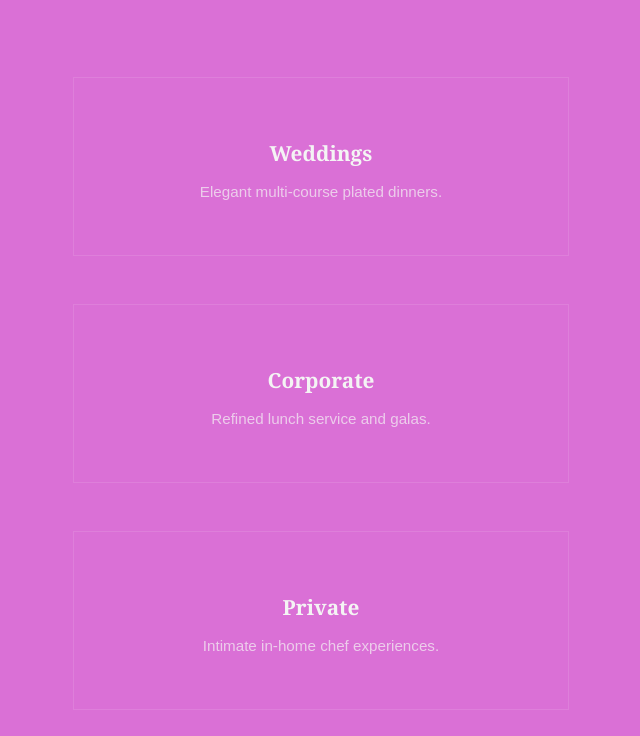
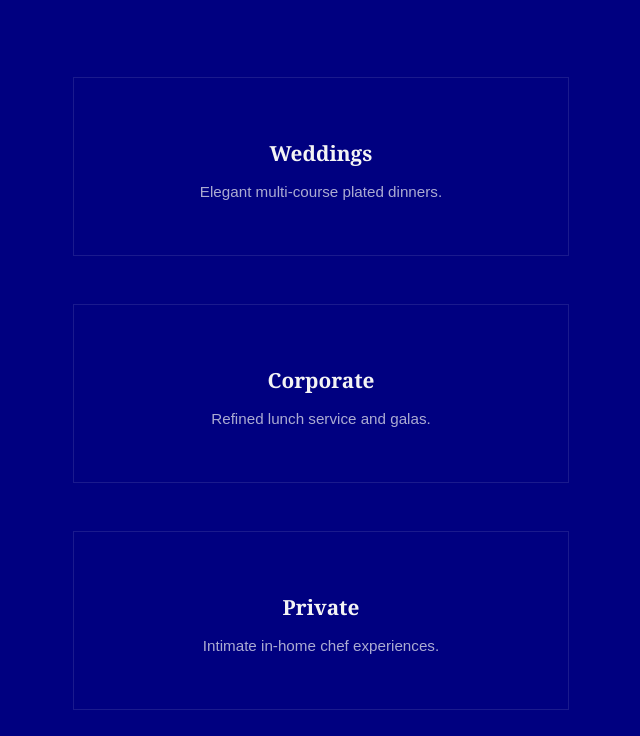
Before and after one commit to srinjoy-2005/project-restaurant-page, a website built with webpack: page src/template.html in a window 1280 px wide. Shown: the part 550-1286 px from the top of the page, without its empty margins (319-959 px from the left). Built offline with nearby package versions, Linux system fonts and the light colour scheme.

Commit message:
working version

```diff
--- a/src/aboutStyles.css
+++ b/src/aboutStyles.css
@@ -1,6 +1,6 @@
-body{
+/* body{
     background-color: orchid;
-}
+} */
 
 #content {
     font-family: 'Georgia', serif;
--- a/src/homeStyles.css
+++ b/src/homeStyles.css
@@ -1,6 +1,6 @@
-body{
+/* body{
     background-color: navy;
-}
+} */
 #content {
     font-family: 'Georgia', serif;
     color: #f4f4f4;
--- a/src/styles.css
+++ b/src/styles.css
@@ -1,3 +1,5 @@
+
+
 body{
     min-height: 100vh;
     background-color: navy;
```
